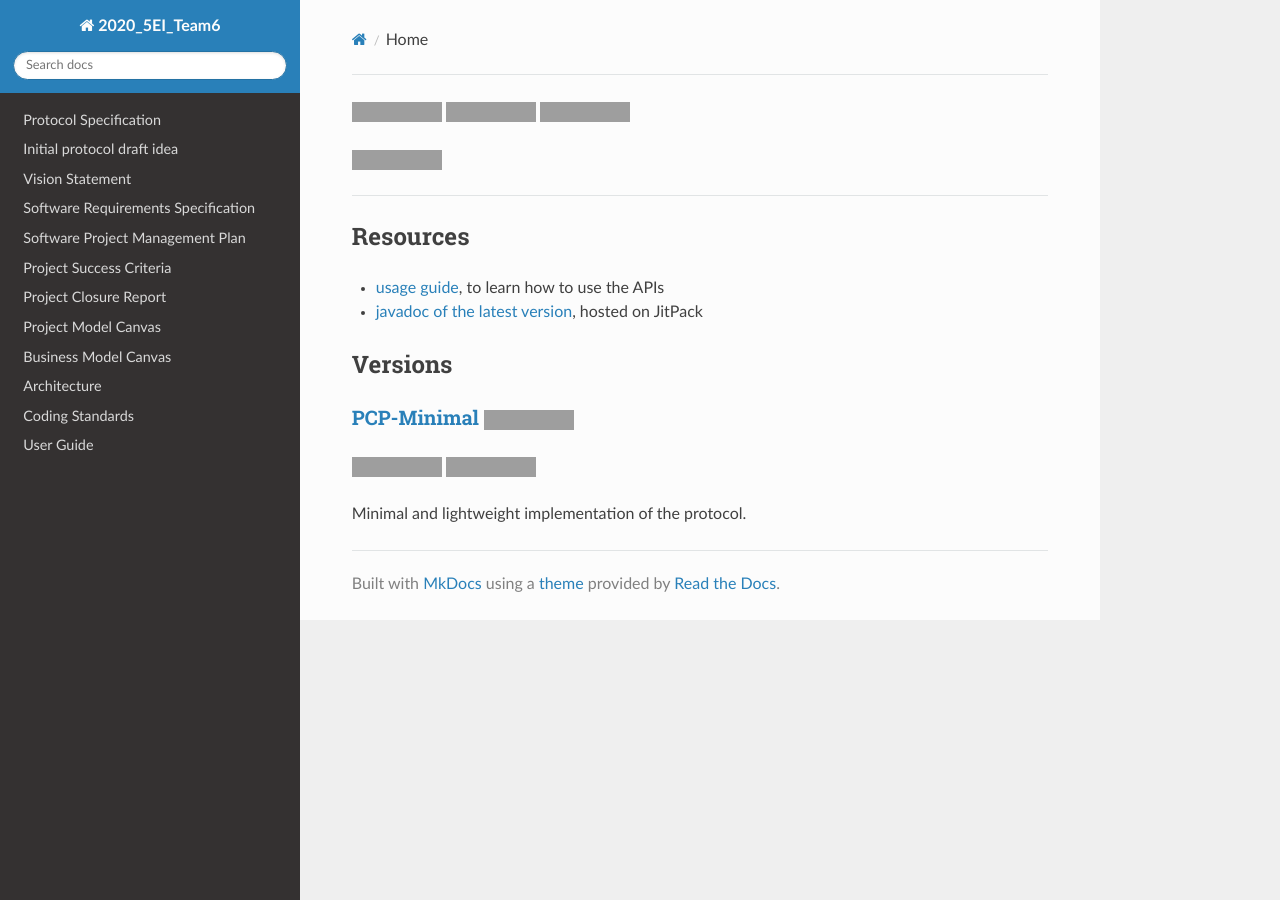
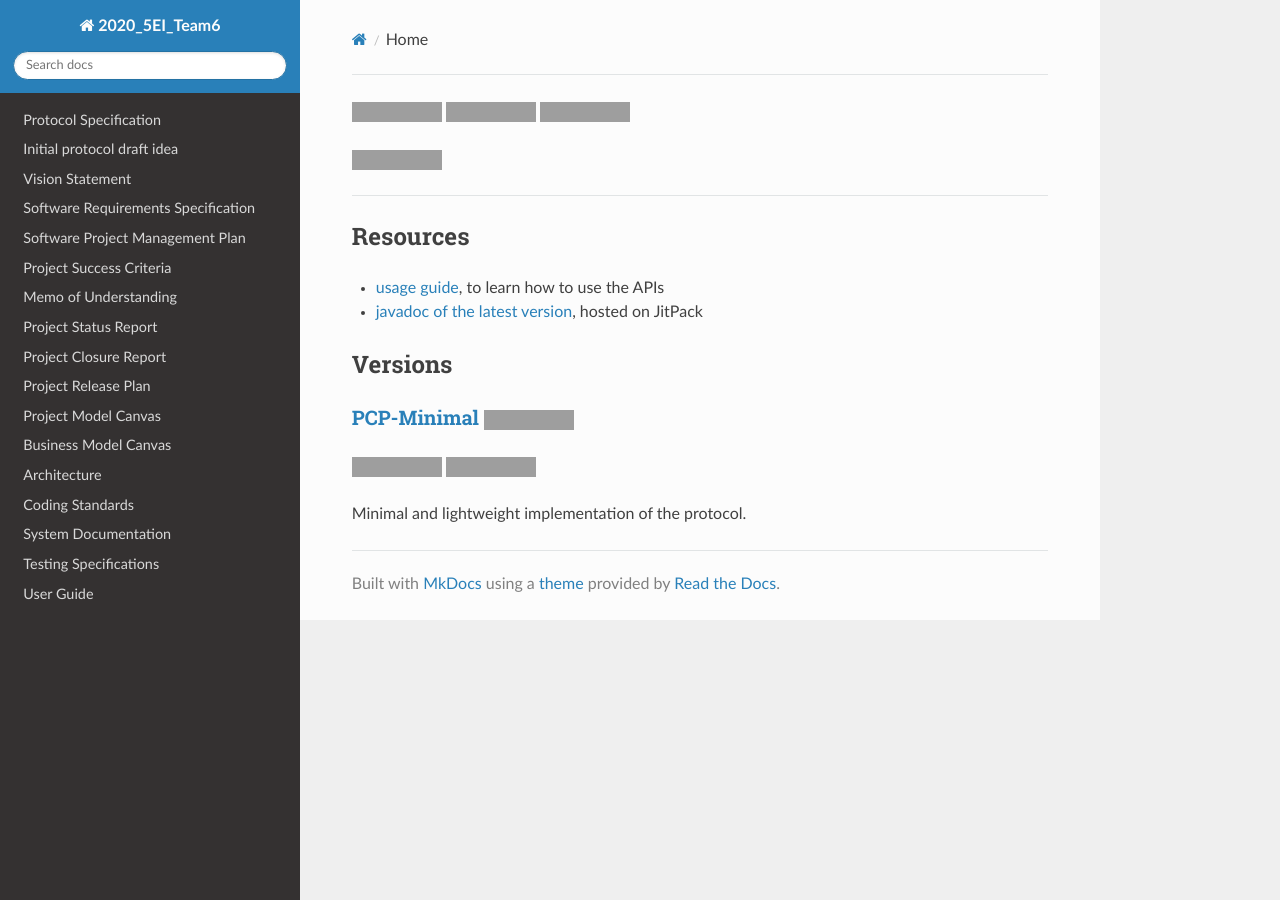
Before and after one commit to JacopoWolf/PotatoChatProtocol, an MkDocs documentation site: the page built from docs/index.md, in a window 1280 px wide. Built offline with MkDocs 1.6.1, drawn with Linux system fonts in a browser that asks for light colours; nearby versions of some CDN libraries; grey boxes are pictures that could not be loaded.

Commit message:
Update mkdocs.yml

```diff
--- a/mkdocs.yml
+++ b/mkdocs.yml
@@ -9,18 +9,18 @@ nav:
     - 'Software Project Management Plan': 'process/spmp.md'
     - 'Project Success Criteria': 'process/projectsuccesscriteria.md'
 
-    # 'Memo of Understanding': 'process/memoofunderstanding.md'
-    # 'Project Status Report': 'process/statusreport.md'
+    - 'Memo of Understanding': 'process/memoofunderstanding.md'
+    - 'Project Status Report': 'process/statusreport.md'
     - 'Project Closure Report': 'process/closurereport.md'
-    # 'Project Release Plan': 'process/releaseplan.md'
+    - 'Project Release Plan': 'process/releaseplan.md'
 
     - 'Project Model Canvas': 'img/Project_Model_Canvas.pdf'
     - 'Business Model Canvas': 'img/business_model_canvas.pdf'
 
     - 'Architecture': 'product/architecture.md'
     - 'Coding Standards': 'product/codingstandards.md'
-    # 'System Documentation': 'product/systemdocumentation.md'
-    # 'Testing Specifications': 'product/testingspecifications.md'
+    - 'System Documentation': 'product/systemdocumentation.md'
+    - 'Testing Specifications': 'product/testingspecifications.md'
     - 'User Guide': 'product/usageguide.md'
 
 
```
